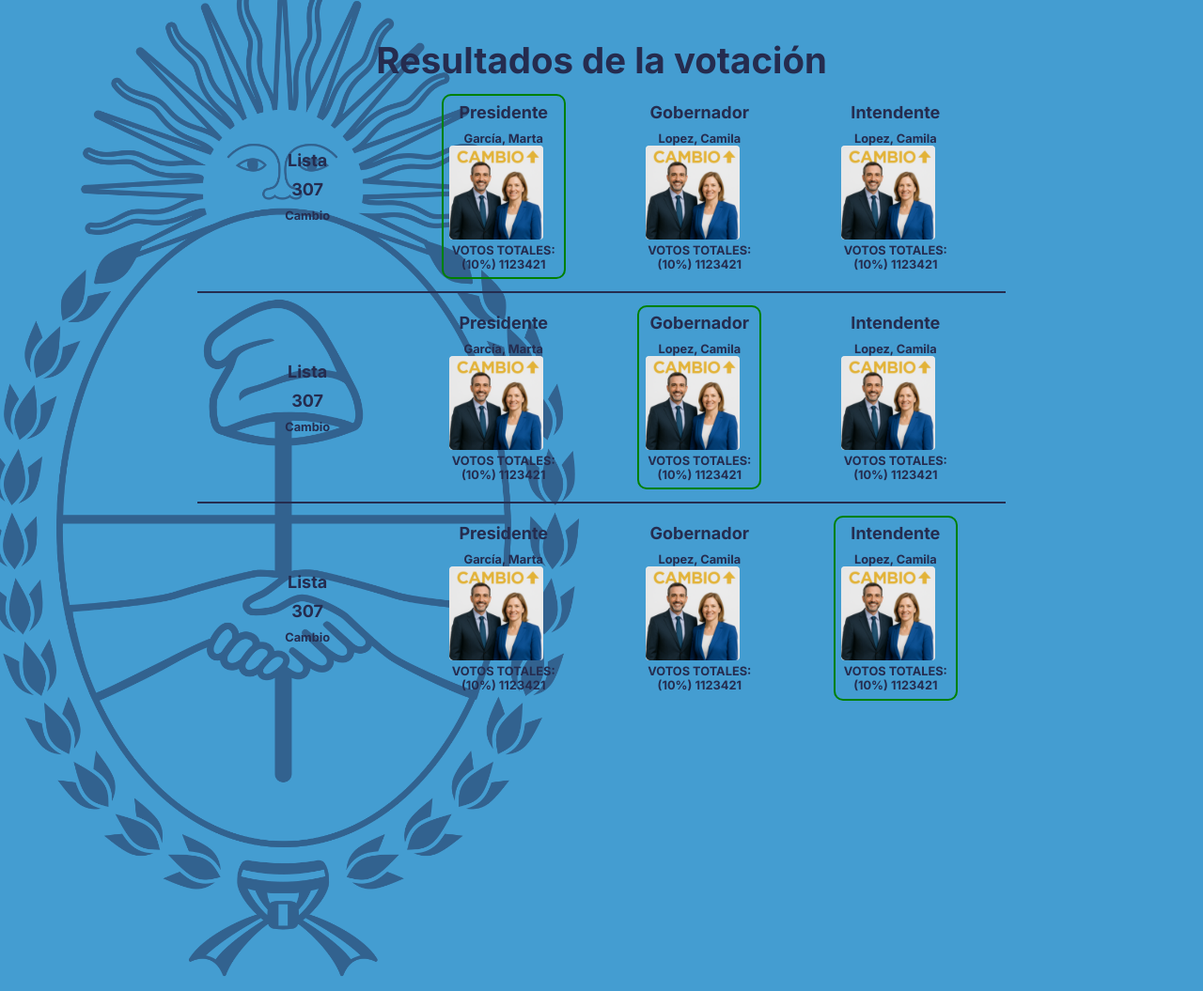
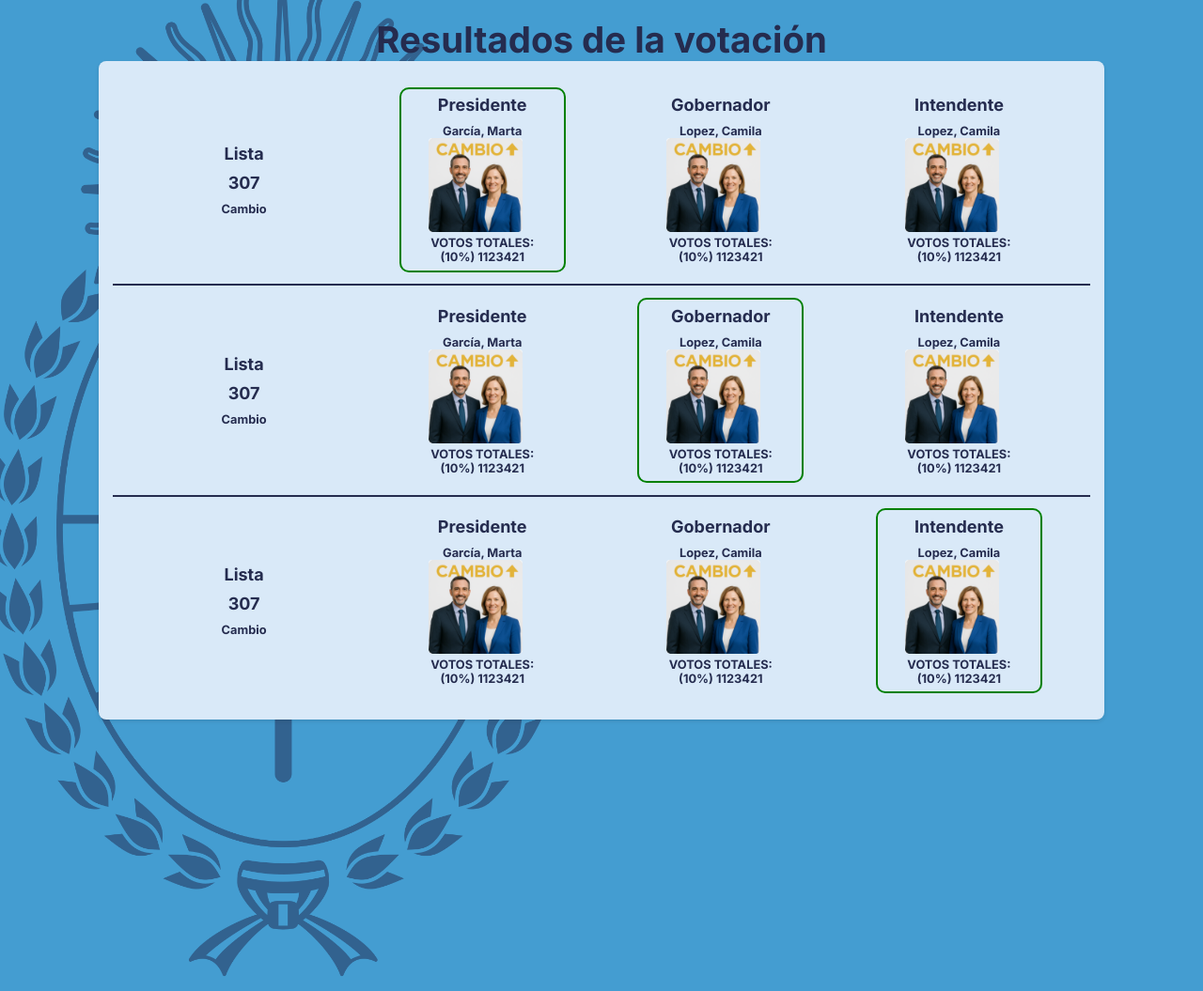
Before and after one commit to MaguiiCobos/Proyecto-Blockchain, a Flask app: page /resultados in a window 1280 px wide. Shown: the whole page at 94% size. Run offline with Flask 3, Linux system fonts and the light colour scheme.

Commit message:
fin vistas

```diff
--- a/front/templates/resultados.html
+++ b/front/templates/resultados.html
@@ -26,7 +26,7 @@
     <div class="contenedor_pagina_finalizar_votacion">
         <div class="contenedor_resultados">
             <h1 class="letra_grande1">Resultados de la votación</h1>
-            <div class="partido-elegido">
+            <div class="partido">
                 <div class="resultados_partido border_bottom">
                     <div class="seccion_partido al_frente">
                         <p class="titulo">Lista</p>
```
